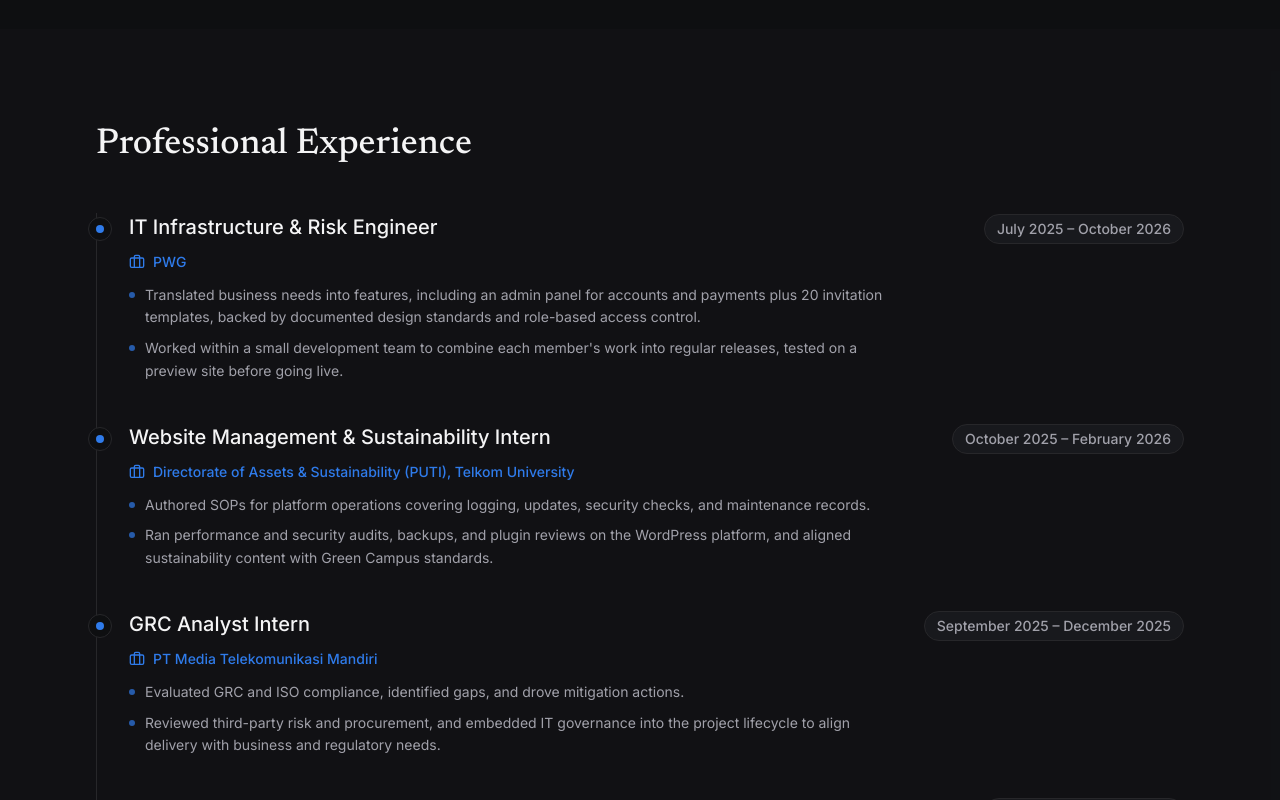
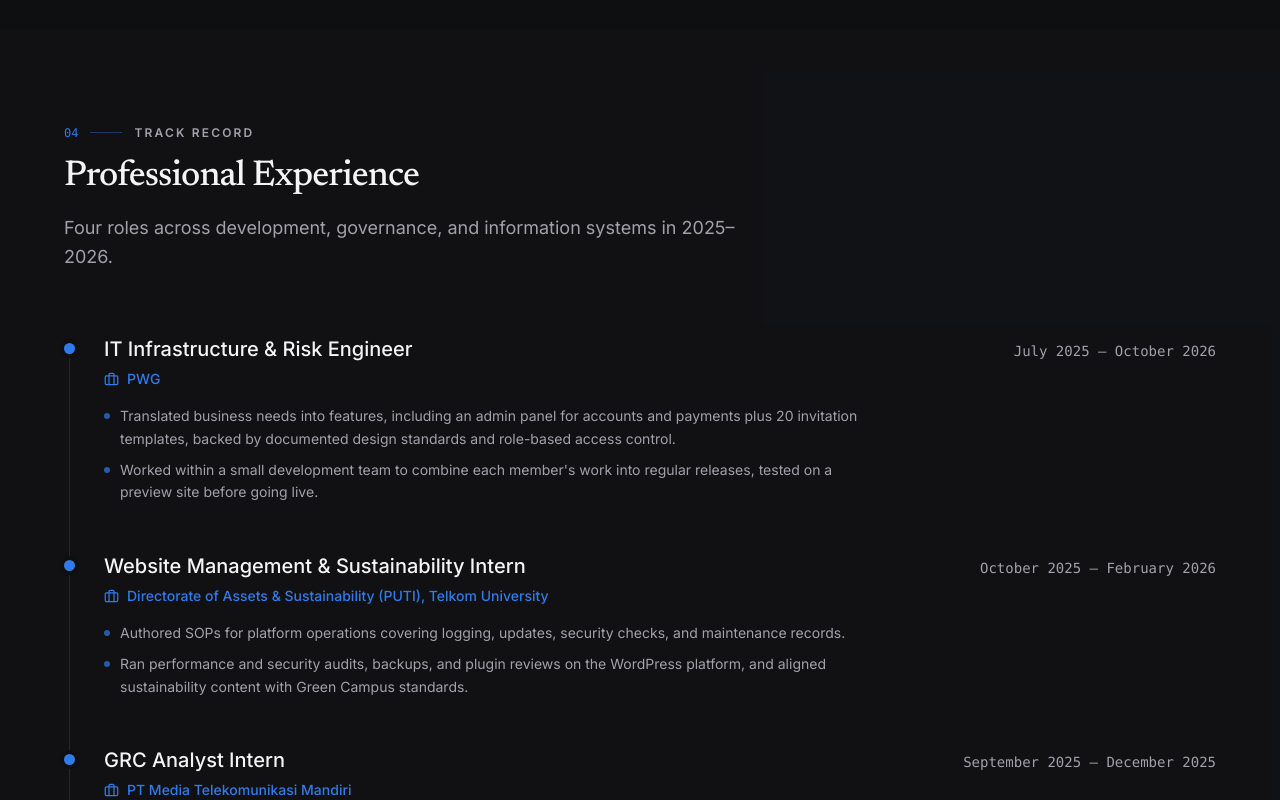
Before and after one commit to alproozz/-Claude-Ambassador, a Next.js app: page / in a window 1280 px wide. Shown: the part 6280-7080 px from the top of the page. Built offline with nearby package versions, Linux system fonts and the light colour scheme.

Commit message:
feat(experience): terapkan SectionHeading dan terjemahan bilingual pada Experience

```diff
--- a/src/components/Experience.tsx
+++ b/src/components/Experience.tsx
@@ -2,55 +2,121 @@
 
 import { motion } from "framer-motion";
 import { Briefcase } from "lucide-react";
+import SectionHeading from "@/components/SectionHeading";
+import { useLang } from "./LanguageProvider";
 
-export default function Experience() {
-  const experiences = [
+const companies = [
+  "PWG",
+  "Directorate of Assets & Sustainability (PUTI), Telkom University",
+  "PT Media Telekomunikasi Mandiri",
+  "PT Borneo Pasifik Global (Mining Head Office)",
+];
+
+const copy = {
+  en: {
+    heading: {
+      kicker: "Track Record",
+      title: "Professional Experience",
+      lede: "Four roles across development, governance, and information systems in 2025–2026.",
+    },
+    experiences: [
       {
         role: "IT Infrastructure & Risk Engineer",
-      company: "PWG",
         period: "July 2025 – October 2026",
         highlights: [
           "Translated business needs into features, including an admin panel for accounts and payments plus 20 invitation templates, backed by documented design standards and role-based access control.",
-        "Worked within a small development team to combine each member's work into regular releases, tested on a preview site before going live."
-      ]
+          "Worked within a small development team to combine each member's work into regular releases, tested on a preview site before going live.",
+        ],
       },
       {
         role: "Website Management & Sustainability Intern",
-      company: "Directorate of Assets & Sustainability (PUTI), Telkom University",
         period: "October 2025 – February 2026",
         highlights: [
           "Authored SOPs for platform operations covering logging, updates, security checks, and maintenance records.",
-        "Ran performance and security audits, backups, and plugin reviews on the WordPress platform, and aligned sustainability content with Green Campus standards."
-      ]
+          "Ran performance and security audits, backups, and plugin reviews on the WordPress platform, and aligned sustainability content with Green Campus standards.",
+        ],
       },
       {
         role: "GRC Analyst Intern",
-      company: "PT Media Telekomunikasi Mandiri",
         period: "September 2025 – December 2025",
         highlights: [
           "Evaluated GRC and ISO compliance, identified gaps, and drove mitigation actions.",
-        "Reviewed third-party risk and procurement, and embedded IT governance into the project lifecycle to align delivery with business and regulatory needs."
-      ]
+          "Reviewed third-party risk and procurement, and embedded IT governance into the project lifecycle to align delivery with business and regulatory needs.",
+        ],
       },
       {
         role: "Management Information Systems Intern",
-      company: "PT Borneo Pasifik Global (Mining Head Office)",
         period: "July 2025 – October 2025",
         highlights: [
           "Streamlined the end-to-end PBJ-GI approval workflow and drafted business blueprint documents (organization, systems, ERP procedures) for audit readiness.",
-        "Validated logistics and master data using Power BI, Excel, and ML-based anomaly detection to enforce SOP compliance, and trained users on the system."
-      ]
-    }
-  ];
+          "Validated logistics and master data using Power BI, Excel, and ML-based anomaly detection to enforce SOP compliance, and trained users on the system.",
+        ],
+      },
+    ],
+  },
+  id: {
+    heading: {
+      kicker: "Rekam Jejak",
+      title: "Pengalaman Profesional",
+      lede: "Empat peran di bidang pengembangan, tata kelola, dan sistem informasi selama 2025–2026.",
+    },
+    experiences: [
+      {
+        role: "IT Infrastructure & Risk Engineer",
+        period: "Juli 2025 – Oktober 2026",
+        highlights: [
+          "Menerjemahkan kebutuhan bisnis menjadi fitur, termasuk panel admin untuk akun dan pembayaran serta 20 template undangan, didukung standar desain terdokumentasi dan kontrol akses berbasis peran.",
+          "Bekerja dalam tim pengembangan kecil untuk menggabungkan pekerjaan tiap anggota menjadi rilis berkala, diuji di situs preview sebelum tayang.",
+        ],
+      },
+      {
+        role: "Website Management & Sustainability Intern",
+        period: "Oktober 2025 – Februari 2026",
+        highlights: [
+          "Menyusun SOP operasional platform yang mencakup logging, pembaruan, pemeriksaan keamanan, dan catatan pemeliharaan.",
+          "Menjalankan audit performa dan keamanan, backup, serta review plugin pada platform WordPress, dan menyelaraskan konten keberlanjutan dengan standar Green Campus.",
+        ],
+      },
+      {
+        role: "GRC Analyst Intern",
+        period: "September 2025 – Desember 2025",
+        highlights: [
+          "Mengevaluasi kepatuhan GRC dan ISO, mengidentifikasi gap, dan mendorong aksi mitigasi.",
+          "Meninjau risiko pihak ketiga dan pengadaan, serta menanamkan tata kelola TI ke dalam siklus proyek agar selaras dengan kebutuhan bisnis dan regulasi.",
+        ],
+      },
+      {
+        role: "Management Information Systems Intern",
+        period: "Juli 2025 – Oktober 2025",
+        highlights: [
+          "Merampingkan alur persetujuan PBJ-GI dari ujung ke ujung dan menyusun dokumen business blueprint (organisasi, sistem, prosedur ERP) untuk kesiapan audit.",
+          "Memvalidasi data logistik dan master data menggunakan Power BI, Excel, dan deteksi anomali berbasis ML untuk menegakkan kepatuhan SOP, serta melatih pengguna sistem.",
+        ],
+      },
+    ],
+  },
+} as const;
+
+export default function Experience() {
+  const { lang } = useLang();
+  const t = copy[lang];
+
+  const experiences = t.experiences.map((e, i) => ({ ...e, company: companies[i] }));
 
   return (
-    <section id="experience" className="py-24 px-6 md:px-12 lg:px-24 bg-surface/30">
-      <div className="w-full">
-        <div className="mb-12 text-center md:text-left">
-          <h2 className="text-3xl md:text-4xl font-serif font-medium text-foreground mb-4">Professional Experience</h2>
-        </div>
+    <section id="experience" className="py-20 md:py-24 px-6 md:px-8 bg-surface/30">
+      <div className="mx-auto w-full max-w-6xl">
+        <SectionHeading
+          index="04"
+          kicker={t.heading.kicker}
+          title={t.heading.title}
+          lede={t.heading.lede}
+        />
 
-        <div className="relative border-l border-surface-border ml-3 md:ml-0 md:pl-0">
+        <div className="relative">
+          {/* Timeline rail */}
+          <span className="absolute left-[5px] top-2 bottom-2 w-px bg-surface-border" aria-hidden />
+
           {experiences.map((exp, idx) => (
             <motion.div
               key={idx}
@@ -58,20 +124,16 @@ export default function Experience() {
               whileInView={{ opacity: 1, x: 0 }}
               viewport={{ once: true, margin: "-100px" }}
               transition={{ duration: 0.5, delay: idx * 0.1 }}
-              className="mb-10 ml-8 relative"
+              className="relative pl-10 pb-12 last:pb-0"
             >
-              <div className="absolute -left-[41px] top-1 w-6 h-6 rounded-full bg-background border border-surface-border flex items-center justify-center">
-                <div className="w-2 h-2 rounded-full bg-accent" />
+              <span className="absolute left-0 top-2 w-[11px] h-[11px] rounded-full bg-accent ring-4 ring-background" aria-hidden />
+
+              <div className="flex flex-col md:flex-row md:items-baseline md:justify-between gap-1 md:gap-4 mb-1.5">
+                <h3 className="text-lg md:text-xl font-medium text-foreground">{exp.role}</h3>
+                <span className="text-sm text-muted shrink-0 font-mono">{exp.period}</span>
               </div>
-
-              <div className="flex flex-col md:flex-row md:items-baseline justify-between mb-2 gap-2">
-                <h3 className="text-xl font-medium text-foreground">{exp.role}</h3>
-                <span className="text-sm font-medium text-muted shrink-0 bg-surface px-3 py-1 rounded-full border border-surface-border inline-block w-fit">
-                  {exp.period}
-                </span>
-              </div>
-              <div className="flex items-center gap-2 text-accent mb-3">
-                <Briefcase size={16} />
+              <div className="flex items-center gap-2 text-accent mb-4">
+                <Briefcase size={15} />
                 <span className="font-medium text-sm">{exp.company}</span>
               </div>
               <ul className="space-y-2 max-w-3xl">
```
Lines whose indentation alone changed are shown as unchanged.
